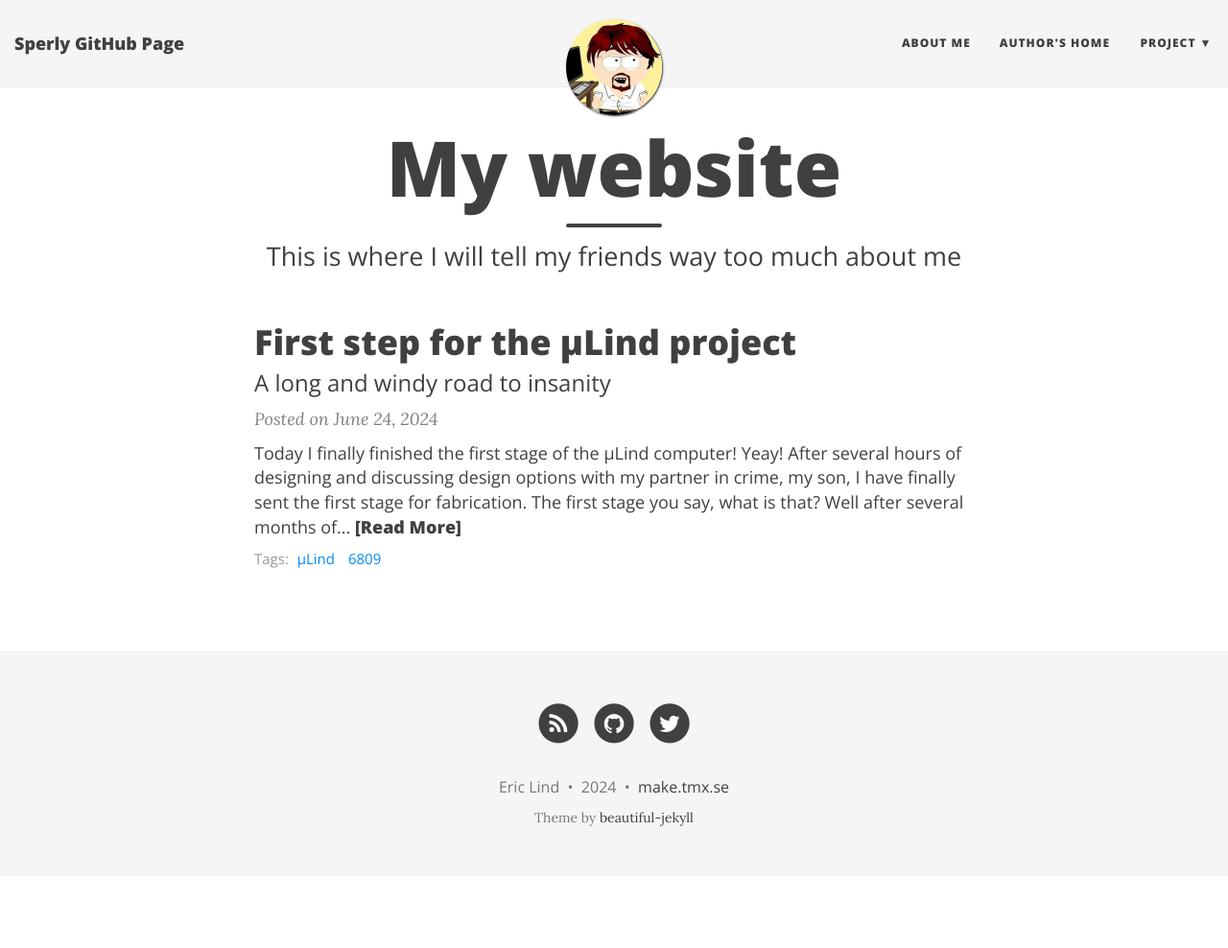
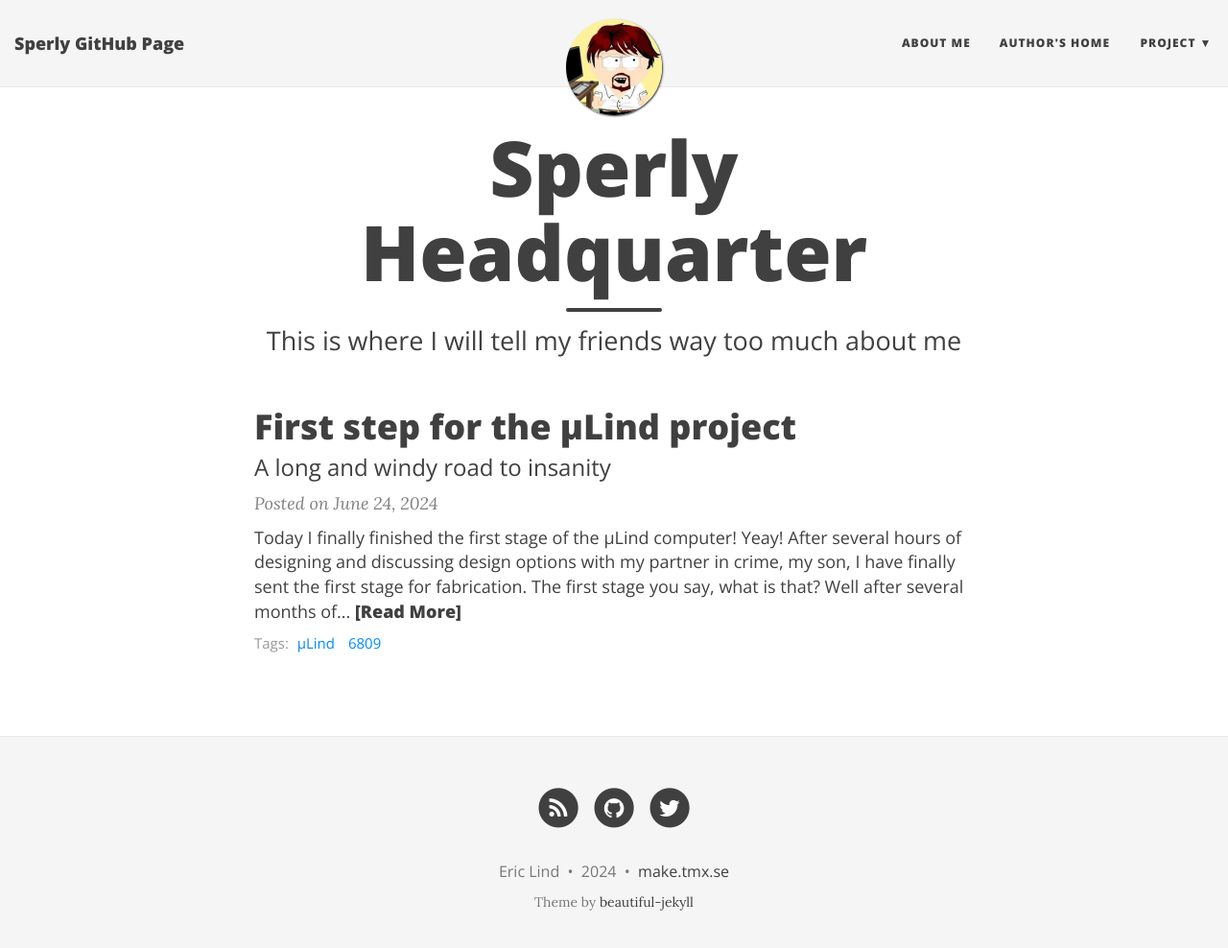
Before and after one commit to sperly/sperly.github.io, a Jekyll site: the page built from index.html, in a window 1280 px wide and 1001 px high. Shown: the top 988 px of the window at 96% size. Built offline with Jekyll 4.4.1, drawn with Linux system fonts in a browser that asks for light colours; nearby versions of some CDN libraries; the list of posts is cut into pages by our own code.

Commit message:
Update index.html

```diff
--- a/index.html
+++ b/index.html
@@ -1,6 +1,6 @@
 ---
 layout: page
-title: My website
+title: Sperly Headquarter
 subtitle: This is where I will tell my friends way too much about me
 use-site-title: true
 ---
```
